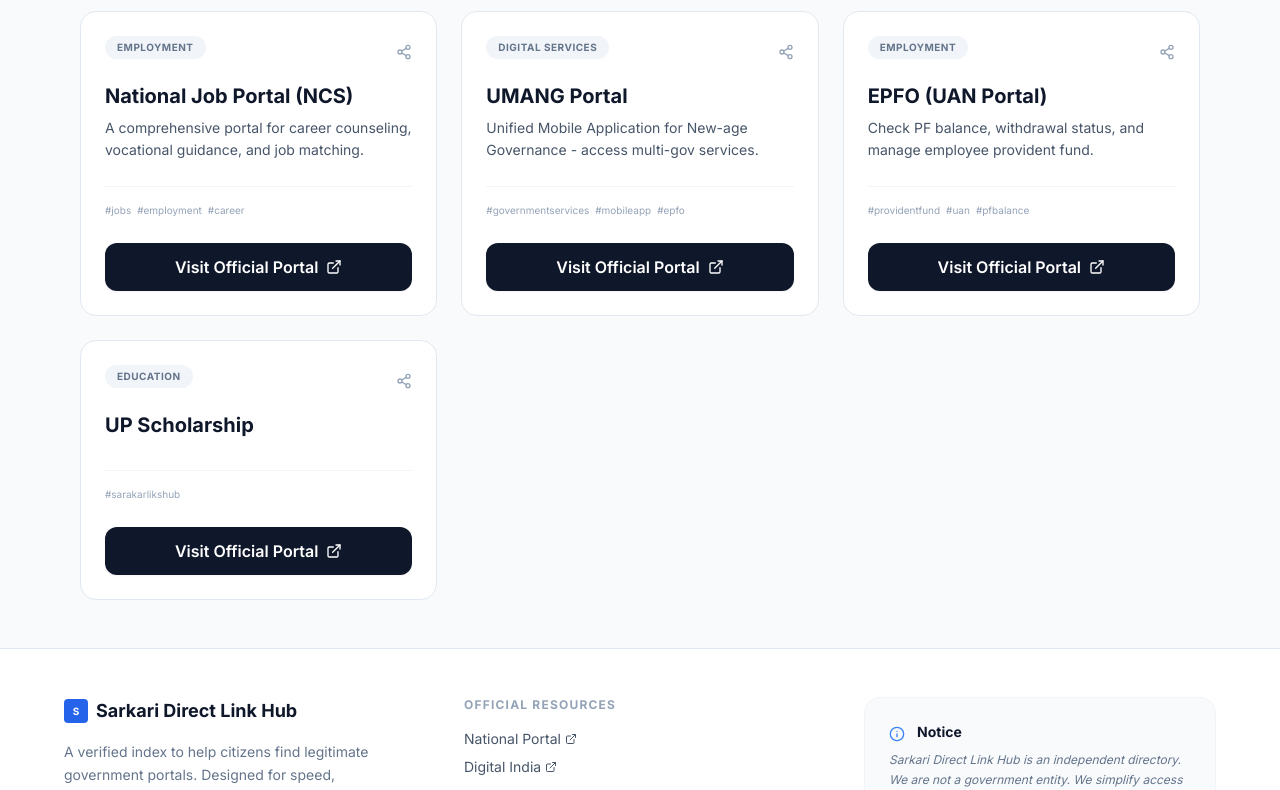
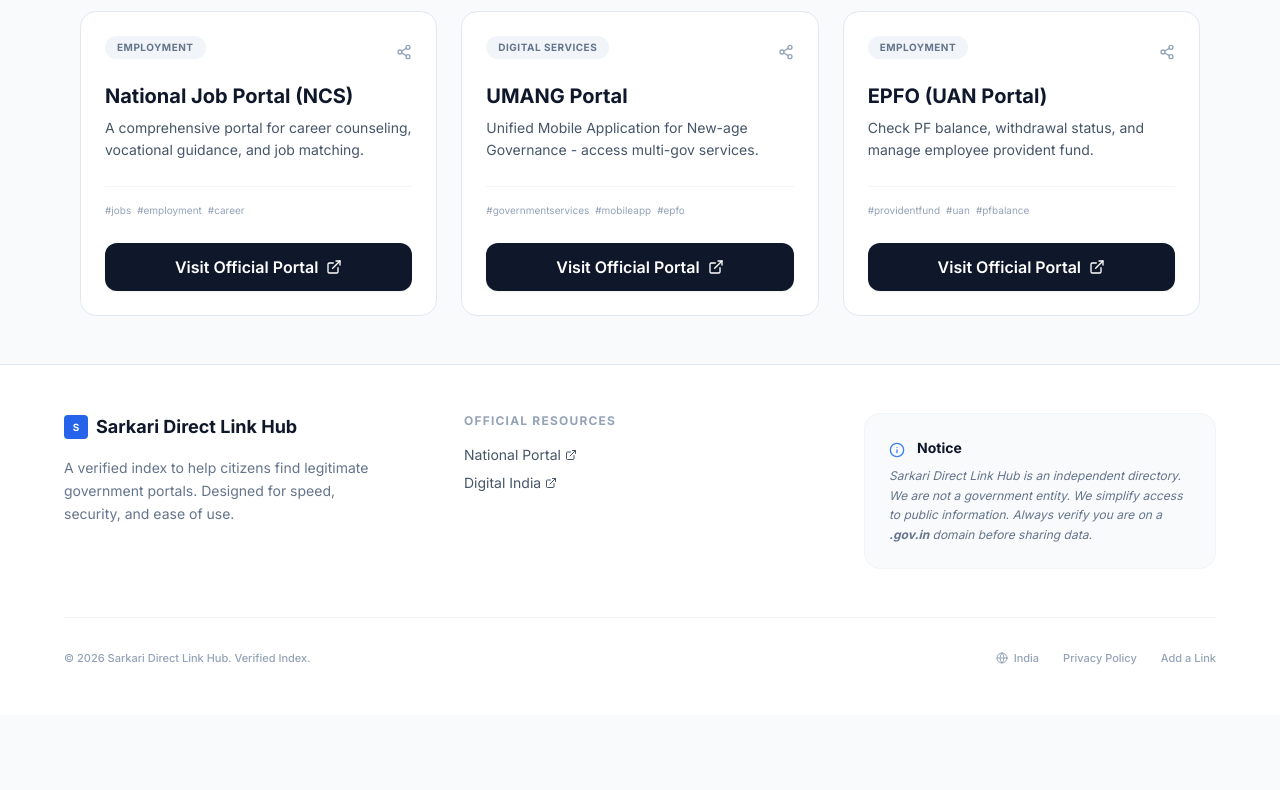
Before and after one commit to Shivam-kumar-coder/sarkari-links-hub, a React (Vite) app: page / in a window 1280 px wide. Shown: the part 1477-2267 px from the top of the page. After the commit the page ends 2192 px from the top, so only its background shows below. Built offline with nearby package versions, Linux system fonts and the light colour scheme.

Commit message:
Remove UP Scholarship entry from links
Removed UP Scholarship entry from links data.

```diff
--- a/data/links.ts
+++ b/data/links.ts
@@ -97,12 +97,5 @@
     category: "Employment",
     description: "Check PF balance, withdrawal status, and manage employee provident fund.",
     keywords: ["provident fund", "uan", "pf balance", "pension", "employer"]
-  },
-  {
-    id: "13",
-    title: "UP Scholarship",
-    url: "https://sarkari-links-hub.vercel.app",
-    category: "Education",
-    keywords: [" sarakar liks hub"]
   }
 ];
```
